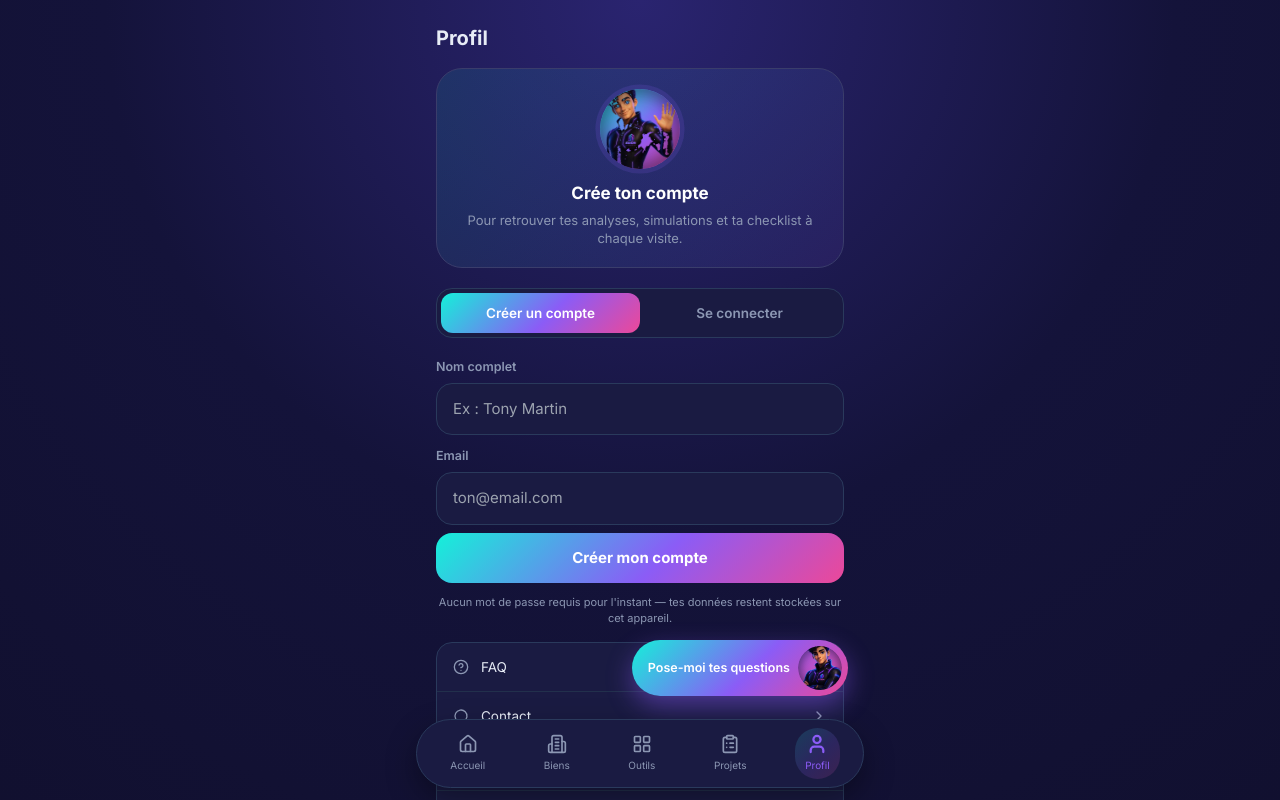
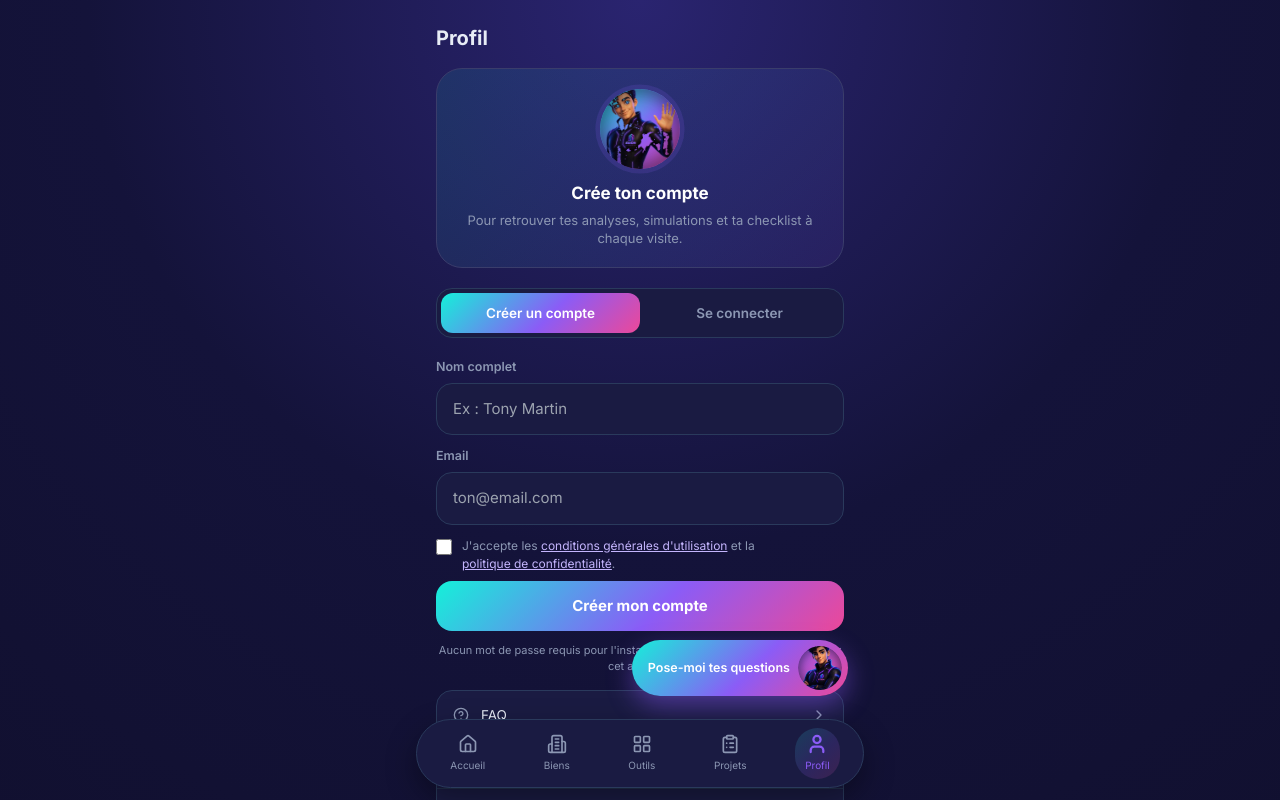
Before and after one commit to exionimmo/Exion-immo, a React (Vite) app: page / in a window 1280 px wide. Both pictures are taken after a click on the button 826 px from the left and 34 px from the top of the page. Shown: the top 800 px of the page. Built offline with nearby package versions, Linux system fonts and the light colour scheme.

Commit message:
Update App.jsx

```diff
--- a/src/App.jsx
+++ b/src/App.jsx
@@ -2507,6 +2507,7 @@ function VueProfil({ profil, onSave, onLogin, onLogout, nbProjets, onVoirPro, on
   const [mode, setMode] = useState("creation"); // "creation" | "connexion"
   const [nom, setNom] = useState("");
   const [email, setEmail] = useState("");
+  const [accepteCGU, setAccepteCGU] = useState(false);
   const [erreur, setErreur] = useState("");
   const [debugInfo, setDebugInfo] = useState("");
   const [chargement, setChargement] = useState(false);
@@ -2633,6 +2634,14 @@ function VueProfil({ profil, onSave, onLogin, onLogout, nbProjets, onVoirPro, on
  <label className="font-semibold block mb-1.5" style={{ fontSize: '12.5px', color: C.onDarkMuted, ...font }}>Email</label>
           <input value={email} onChange={(e) => setEmail(e.target.value)} type="email" placeholder="ton@email.com" style={{ ...inputBase, fontSize: '15px' }} className="w-full px-4 py-3.5 rounded-2xl outline-none" />
         </div>
+        {mode === "creation" && (
+          <label className="flex items-start gap-2.5 exion-press" style={{ cursor: "pointer" }}>
+            <input type="checkbox" checked={accepteCGU} onChange={(e) => setAccepteCGU(e.target.checked)} className="mt-0.5 shrink-0" style={{ width: 16, height: 16, accentColor: "#8B5CF6" }} />
+ <span style={{ fontSize: '12px', color: C.onDarkMuted, lineHeight: '1.5', ...font }}>
+              J'accepte les <button type="button" onClick={(e) => { e.preventDefault(); e.stopPropagation(); onOuvrirLegal("cgu"); }} style={{ color: "#C4B5FD", textDecoration: "underline" }}>conditions générales d'utilisation</button> et la <button type="button" onClick={(e) => { e.preventDefault(); e.stopPropagation(); onOuvrirLegal("confidentialite"); }} style={{ color: "#C4B5FD", textDecoration: "underline" }}>politique de confidentialité</button>.
+            </span>
+          </label>
+        )}
  {erreur && <p style={{ fontSize: '12.5px', color: "#F87171", ...font }}>{erreur}</p>}
       </div>
 
@@ -2641,8 +2650,9 @@ function VueProfil({ profil, onSave, onLogin, onLogout, nbProjets, onVoirPro, on
           onClick={() => {
             if (!nom.trim() || !email.trim()) { setErreur("Renseigne ton nom et ton email pour continuer."); return; }
             if (!/^\S+@\S+\.\S+$/.test(email.trim())) { setErreur("Cet email ne semble pas valide."); return; }
+            if (!accepteCGU) { setErreur("Merci d'accepter les CGU et la politique de confidentialité pour continuer."); return; }
             setErreur("");
-            onSave({ nom: nom.trim(), email: email.trim() });
+            onSave({ nom: nom.trim(), email: email.trim(), cguAccepteesLe: new Date().toISOString() });
           }}
           className="w-full text-center py-3.5 rounded-2xl font-bold exion-press mb-3"
           style={{ fontSize: '15px', color: "#fff", background: C.gradient, ...font }}
@@ -2990,7 +3000,7 @@ export default function App() {
       await fetch(ACCOUNT_API_SIGNUP, {
         method: "POST",
         headers: { "Content-Type": "application/json" },
-        body: JSON.stringify({ nom: data.nom, email: data.email }),
+        body: JSON.stringify({ nom: data.nom, email: data.email, cguAccepteesLe: data.cguAccepteesLe }),
       });
     } catch (e) { console.error("Exion: échec création compte serveur", e); }
   }
```
